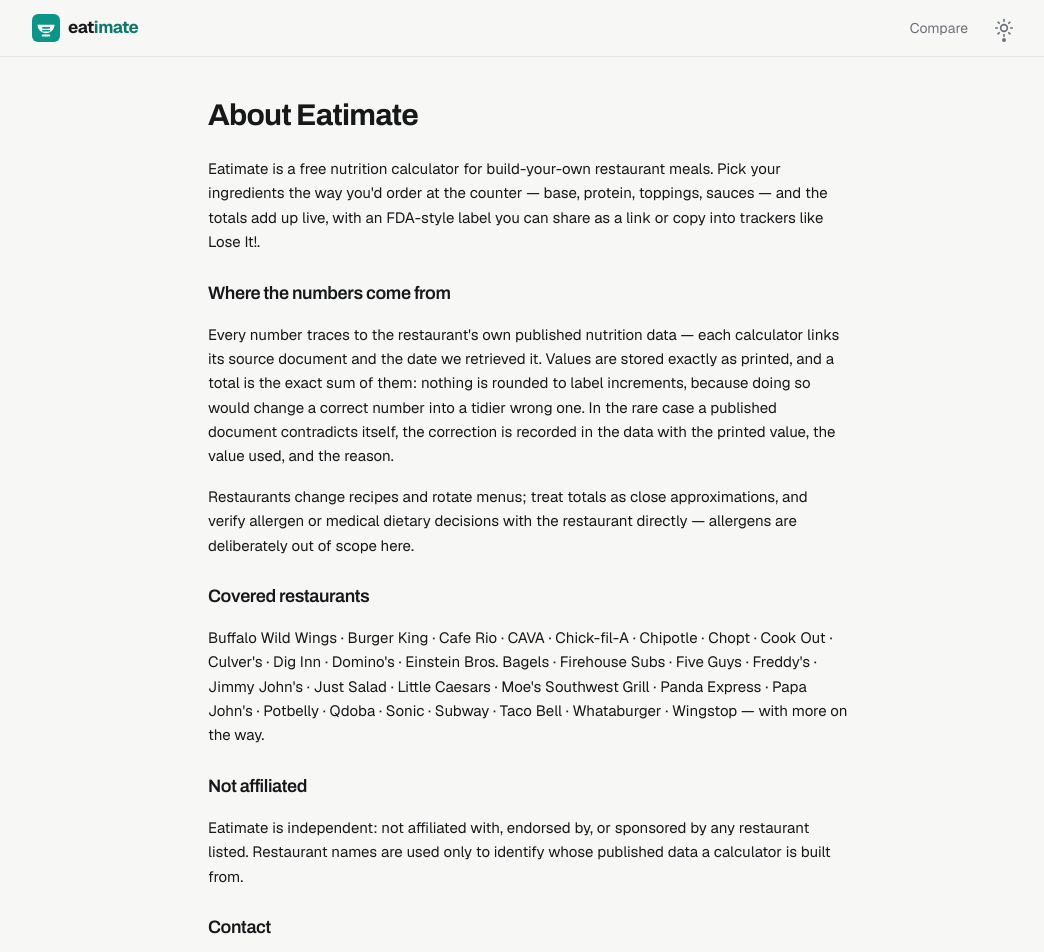
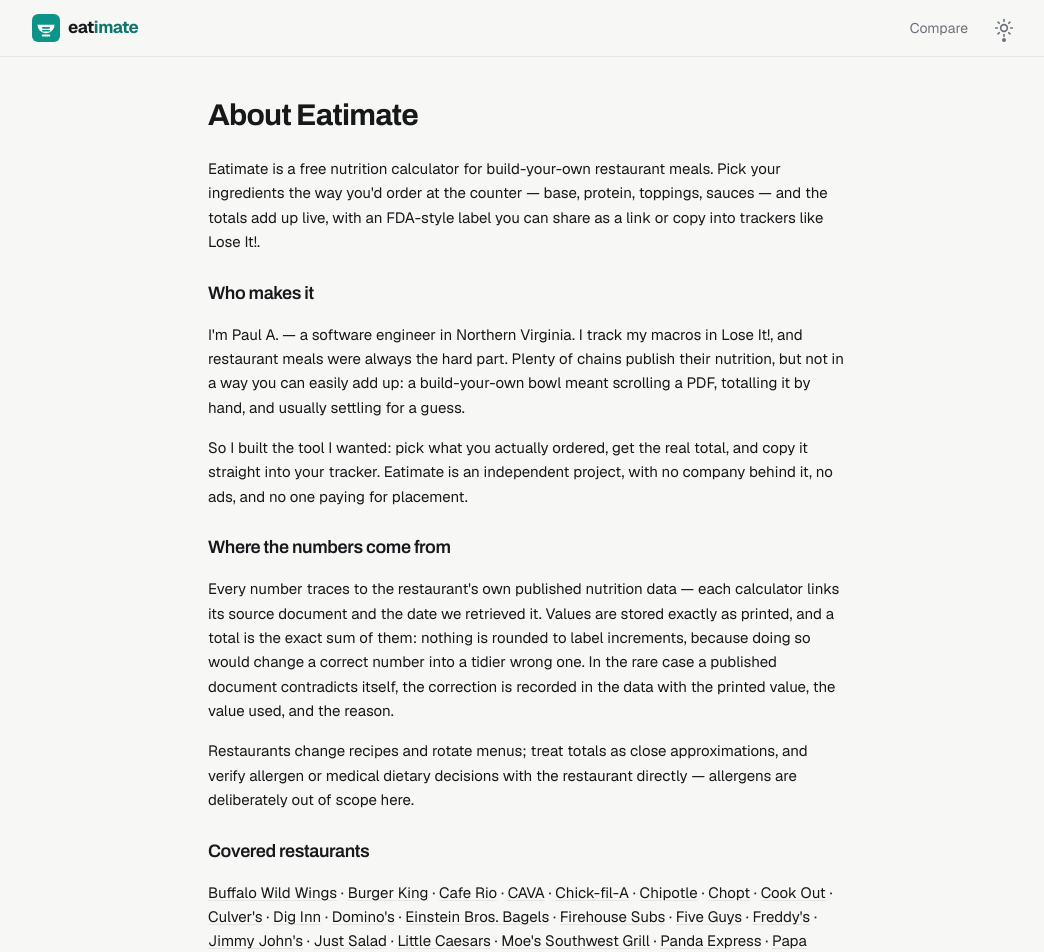
Before and after one commit to parmati94/eatimate, a Next.js app: page /about in a window 1280 px wide. Shown: the top 952 px of the page, without its empty margins (112-1156 px from the left). Built offline with nearby package versions, Linux system fonts and the light colour scheme; no server answers.

Commit message:
Trim what we ask Google to index; personal About page (#27)

```diff
--- a/app/about/page.tsx
+++ b/app/about/page.tsx
@@ -22,6 +22,20 @@
           FDA-style label you can share as a link or copy into trackers like
           Lose&nbsp;It!.
         </p>
+        <h2 className="pt-2 text-lg font-semibold">Who makes it</h2>
+        <p>
+          I&apos;m Paul A. — a software engineer in Northern Virginia. I track
+          my macros in Lose&nbsp;It!, and restaurant meals were always the
+          hard part. Plenty of chains publish their nutrition, but not in a way
+          you can easily add up: a build-your-own bowl meant scrolling a PDF,
+          totalling it by hand, and usually settling for a guess.
+        </p>
+        <p>
+          So I built the tool I wanted: pick what you actually ordered, get
+          the real total, and copy it straight into your tracker. Eatimate is
+          an independent project, with no company behind it, no ads, and no one
+          paying for placement.
+        </p>
         <h2 className="pt-2 text-lg font-semibold">Where the numbers come from</h2>
         <p>
           Every number traces to the restaurant&apos;s own published nutrition
@@ -40,7 +54,20 @@
           here.
         </p>
         <h2 className="pt-2 text-lg font-semibold">Covered restaurants</h2>
-        <p>{chains.map((c) => c.name).join(" · ")} — with more on the way.</p>
+        <p>
+          {chains.map((c, i) => (
+            <span key={c.slug}>
+              {i > 0 && " · "}
+              <Link
+                href={`/${c.slug}`}
+                className="underline decoration-line underline-offset-2 hover:text-accent-strong"
+              >
+                {c.name}
+              </Link>
+            </span>
+          ))}{" "}
+          — with more on the way.
+        </p>
         <h2 className="pt-2 text-lg font-semibold">Not affiliated</h2>
         <p>
           Eatimate is independent: not affiliated with, endorsed by, or
--- a/app/compare/[pair]/page.tsx
+++ b/app/compare/[pair]/page.tsx
@@ -1,31 +1,30 @@
 import type { Metadata } from "next";
 import Link from "next/link";
-import { notFound } from "next/navigation";
+import { notFound, permanentRedirect } from "next/navigation";
 import MealCompare, { type ComparePreset } from "@/components/MealCompare";
 import type { Tint } from "@/lib/brand";
 import { chainTint, getChain } from "@/lib/data";
-import { listPairs, pairDishes, pairSlug, parsePair } from "@/lib/meals";
+import { INDEXED_PAIRS, listPairs, pairDishes, pairSlug, parsePair } from "@/lib/meals";
 import { fmtDate, possessive } from "@/lib/text";
 
-// Both orderings are generated, because "chipotle vs cava" and "cava vs
-// chipotle" are both things people type. Only the alphabetical one is
-// canonical, so the mirror does not compete with it in search.
+// Only the alphabetical ordering is a page. The mirror ("cava-vs-chipotle")
+// used to be generated too, as a second URL with a canonical pointing across;
+// two URLs per comparison is one of the patterns a templated site gets judged
+// on, so the mirror now redirects instead -- see the page below.
 export async function generateStaticParams() {
   const pairs = await listPairs();
-  return pairs.flatMap(([a, b]) => [
-    { pair: `${a}-vs-${b}` },
-    { pair: `${b}-vs-${a}` },
-  ]);
+  return pairs.map(([a, b]) => ({ pair: pairSlug(a, b) }));
 }
 
 /**
  * Any two real chains can be compared; only some are *recommended*.
  *
- * A pair with a shared dish gets a starting build, is prerendered, sits in the
- * sitemap and is indexed. Every other pair still works — it just opens empty
- * and is left out of search. Indexing all 105 pairs would add ~200 thin,
- * near-identical pages to a site with twenty good ones, which costs more in
- * quality signal than the long tail could ever return.
+ * A pair with a shared dish gets a starting build and is prerendered. Every
+ * other pair still works -- it just opens empty.
+ *
+ * Only the pairs in INDEXED_PAIRS are indexed -- the few with real search
+ * demand behind them. The rest exist for people who reach them from a chain
+ * page, not as search landings.
  */
 async function load(slug: string) {
   const parsed = parsePair(slug);
@@ -66,13 +65,16 @@
         .map((p) => p.name.toLowerCase())
         .join(" and ")} built at ${a.name} and ${b.name}, from each chain's own published nutrition data.`
     : `Build a ${a.name} order and a ${b.name} order side by side and compare calories, protein, carbs, fat and sodium.`;
-  const url = `/compare/${pairSlug(a.slug, b.slug)}`;
+  const slug = pairSlug(a.slug, b.slug);
+  const url = `/compare/${slug}`;
   return {
     title: { absolute: title },
     description,
     alternates: { canonical: url },
-    // follow, so the links out of an unrecommended pair still carry weight.
-    ...(recommended ? {} : { robots: { index: false, follow: true } }),
+    // follow, so the links out to the two chain pages still carry weight.
+    ...(INDEXED_PAIRS.has(slug)
+      ? {}
+      : { robots: { index: false, follow: true } }),
     openGraph: { title: `${title} · Eatimate`, description, url, type: "website", siteName: "Eatimate" },
     twitter: { card: "summary_large_image", title: `${title} · Eatimate`, description },
   };
@@ -82,6 +84,8 @@
   const { pair } = await props.params;
   const data = await load(pair);
   if (!data) notFound();
+  const canonical = pairSlug(data.a.slug, data.b.slug);
+  if (pair !== canonical) permanentRedirect(`/compare/${canonical}`);
   const { a, b, tints, presets, recommended } = data;
 
   return (
--- a/app/compare/page.tsx
+++ b/app/compare/page.tsx
@@ -9,6 +9,8 @@
   description:
     "Build the same order at two chains and see the calorie, protein, carb, fat and sodium difference — every figure from each chain's own published nutrition data.",
   alternates: { canonical: "/compare" },
+  // Out of the index with the pair pages it lists; see compare/[pair].
+  robots: { index: false, follow: true },
 };
 
 export default async function CompareIndex() {
--- a/components/NutritionTable.tsx
+++ b/components/NutritionTable.tsx
@@ -1,11 +1,20 @@
+"use client";
+
+import { useState } from "react";
 import type { Chain } from "@/lib/schema";
 import { fmtDate, possessive } from "@/lib/text";
 import { show } from "@/lib/rounding";
 
-// A plain, crawlable rendering of every published value. The builder above is
-// the product; this exists so the page also answers "<chain> nutrition facts"
-// for people (and crawlers) who just want the table.
+// Every published value in one plain table, for people who want the whole menu
+// at a glance rather than a build. The builder above is the product.
+//
+// Rendered only once opened. It used to sit in the HTML collapsed, partly so
+// the page would also rank for "<chain> nutrition facts" -- a few hundred
+// rows of crawler-facing text under every calculator, which is the kind of
+// thing Google's September 2026 demotion may have weighed. Opening costs
+// nothing: the chain is already on the client for the builder.
 export default function NutritionTable({ chain }: { chain: Chain }) {
+  const [open, setOpen] = useState(false);
   // A mode-gated component is published once per mode (BWW republishes every
   // sauce under each wing count). In the builder only one is ever visible, but
   // the table shows them all, so each needs to say which order it belongs to.
@@ -23,11 +32,13 @@
 
   const items = chain.components.filter((c) => !c.synthetic).length;
 
-  // Collapsed by default: it is a reference, not the product. Still rendered
-  // into the HTML (not display:none) so it stays crawlable and linkable.
+  // Collapsed by default: it is a reference, not the product.
   return (
     <section className="mt-10 border-t border-line pt-4">
-      <details className="group">
+      <details
+        className="group"
+        onToggle={(e) => setOpen(e.currentTarget.open)}
+      >
         <summary className="flex cursor-pointer list-none items-baseline gap-2 [&::-webkit-details-marker]:hidden">
           <h2 className="text-xl font-bold tracking-tight sm:text-2xl">
             {chain.name} Nutrition Facts
@@ -43,6 +54,8 @@
           </span>
         </summary>
 
+      {open && (
+      <>
       <p className="mt-2 max-w-3xl text-sm text-muted">
         Every item {chain.name} publishes, as served. Values come from{" "}
         {possessive(chain.name)} official nutrition guide (retrieved{" "}
@@ -150,6 +163,8 @@
           </div>
         </div>
       ))}
+      </>
+      )}
       </details>
     </section>
   );
--- a/lib/compare.ts
+++ b/lib/compare.ts
@@ -65,6 +65,29 @@
   });
 }
 
+/**
+ * The comparisons we put in search; every other pair is noindexed.
+ *
+ * Chosen from Search Console's first 23 days (2026-08-31 to 09-22): a pair is
+ * here because people searched it by name ("five guys vs freddy's", "cava vs
+ * qdoba") or because it ranked on page one for a matchup with obvious demand
+ * (Domino's against Papa John's). The other fifty-odd pairs drew a click or
+ * two apiece at most, and fifty pages nobody searches for is the thin half of
+ * a site Google demoted on 09-23. Add a pair with demand to show for it.
+ */
+export const INDEXED_PAIRS: ReadonlySet<string> = new Set([
+  "burgerking-vs-chickfila",
+  "burgerking-vs-fiveguys",
+  "bww-vs-wingstop",
+  "cava-vs-justsalad",
+  "cava-vs-qdoba",
+  "cookout-vs-whataburger",
+  "dominos-vs-littlecaesars",
+  "dominos-vs-papajohns",
+  "fiveguys-vs-freddys",
+  "freddys-vs-whataburger",
+]);
+
 /** Alphabetical, so one ordering of a pair is always the canonical URL. */
 export function pairSlug(a: string, b: string): string {
   return [a, b].sort().join("-vs-");
--- a/lib/meals.ts
+++ b/lib/meals.ts
@@ -212,5 +212,5 @@
   return out;
 }
 
-export { compareRows, pairSlug, parsePair } from "./compare";
+export { compareRows, INDEXED_PAIRS, pairSlug, parsePair } from "./compare";
 export type { CompareRow, MealFacts } from "./compare";
```
Also changed, not shown: app/sitemap.ts (+15 -20 lines).
